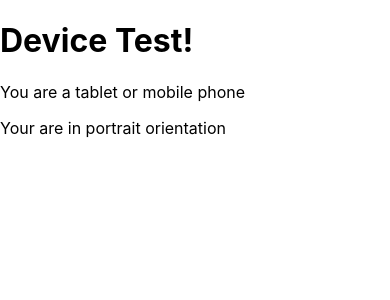
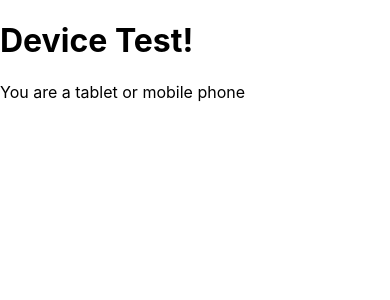
Before and after one commit to gustavokei/credit-card-form, a Next.js app: page / in a window 390 px wide. Shown: the top 300 px of the page. Built offline with nearby package versions, Linux system fonts and the light colour scheme.

Commit message:
created context for global states and initial desk + mobile components

```diff
--- /dev/null
+++ b/components/Context.js
@@ -0,0 +1,21 @@
+import React from "react";
+import { useMediaQuery } from "react-responsive";
+
+export const Context = React.createContext();
+
+const Provider = ({ children }) => {
+  const isDesktopOrLaptop = useMediaQuery({
+    query: "(min-device-width: 1224px)",
+  });
+  const isTabletOrMobileDevice = useMediaQuery({
+    query: "(max-device-width: 1224px)",
+  });
+  const dataProvider = {
+    isDesktopOrLaptop,
+    isTabletOrMobileDevice,
+  };
+
+  return <Context.Provider value={dataProvider}>{children}</Context.Provider>;
+};
+
+export default Provider;
--- /dev/null
+++ b/components/CreditCardForm/CreditCardFormDesktop.js
@@ -0,0 +1,11 @@
+import React from "react";
+
+const CreditCardFormDesktop = () => {
+  return (
+    <>
+      <p>You are a desktop or laptop</p>
+    </>
+  );
+};
+
+export default CreditCardFormDesktop;
--- /dev/null
+++ b/components/CreditCardForm/CreditCardFormMobile.js
@@ -0,0 +1,7 @@
+import React from "react";
+
+const CreditCardFormMobile = () => {
+  return <p>You are a tablet or mobile phone</p>;
+};
+
+export default CreditCardFormMobile;
--- a/pages/_app.js
+++ b/pages/_app.js
@@ -1,7 +1,12 @@
 import "../styles/globals.scss";
+import Provider from "../components/Context";
 
-function MyApp({ Component, pageProps }) {
-  return <Component {...pageProps} />;
-}
+const MyApp = ({ Component, pageProps }) => {
+  return (
+    <Provider>
+      <Component {...pageProps} />
+    </Provider>
+  );
+};
 
 export default MyApp;
--- a/pages/index.js
+++ b/pages/index.js
@@ -1,27 +1,15 @@
-import { useMediaQuery } from "react-responsive";
+import React, { useContext } from "react";
+import { Context } from "../components/Context";
+import CreditCardFormDesktop from "../components/CreditCardForm/CreditCardFormDesktop";
+import CreditCardFormMobile from "../components/CreditCardForm/CreditCardFormMobile";
 
 export default function Home() {
-  const isDesktopOrLaptop = useMediaQuery({
-    query: "(min-device-width: 1224px)",
-  });
-  const isTabletOrMobile = useMediaQuery({ query: "(max-width: 1224px)" });
-  const isTabletOrMobileDevice = useMediaQuery({
-    query: "(max-device-width: 1224px)",
-  });
-  const isPortrait = useMediaQuery({ query: "(orientation: portrait)" });
+  const { isDesktopOrLaptop, isTabletOrMobileDevice } = useContext(Context);
   return (
     <div>
       <h1>Device Test!</h1>
-      {isDesktopOrLaptop && (
-        <>
-          <p>You are a desktop or laptop</p>
-          {isTabletOrMobile && (
-            <p>You are sized like a tablet or mobile phone though</p>
-          )}
-        </>
-      )}
-      {isTabletOrMobileDevice && <p>You are a tablet or mobile phone</p>}
-      <p>Your are in {isPortrait ? "portrait" : "landscape"} orientation</p>
+      {isDesktopOrLaptop && <CreditCardFormDesktop />}
+      {isTabletOrMobileDevice && <CreditCardFormMobile />}
     </div>
   );
 }
```
